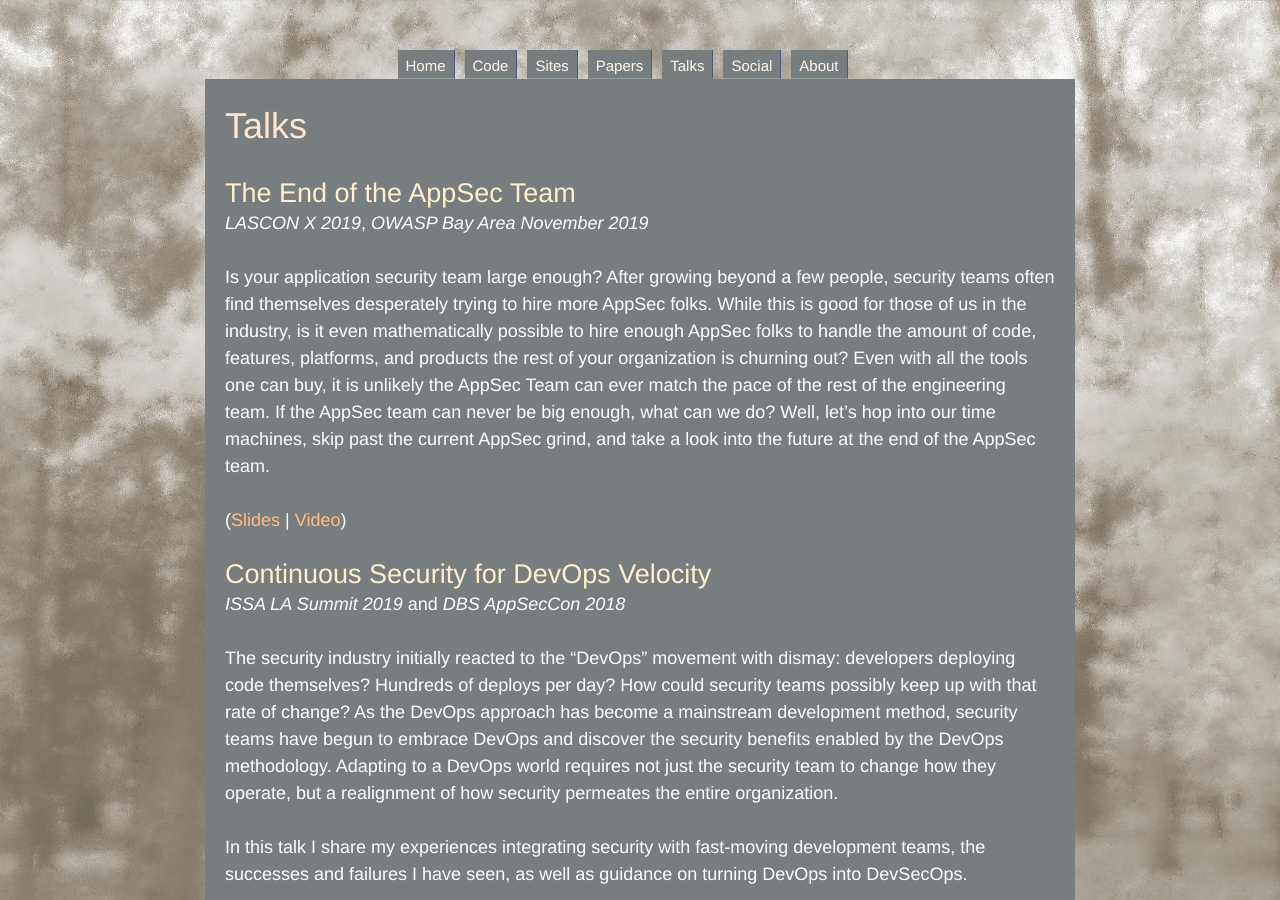
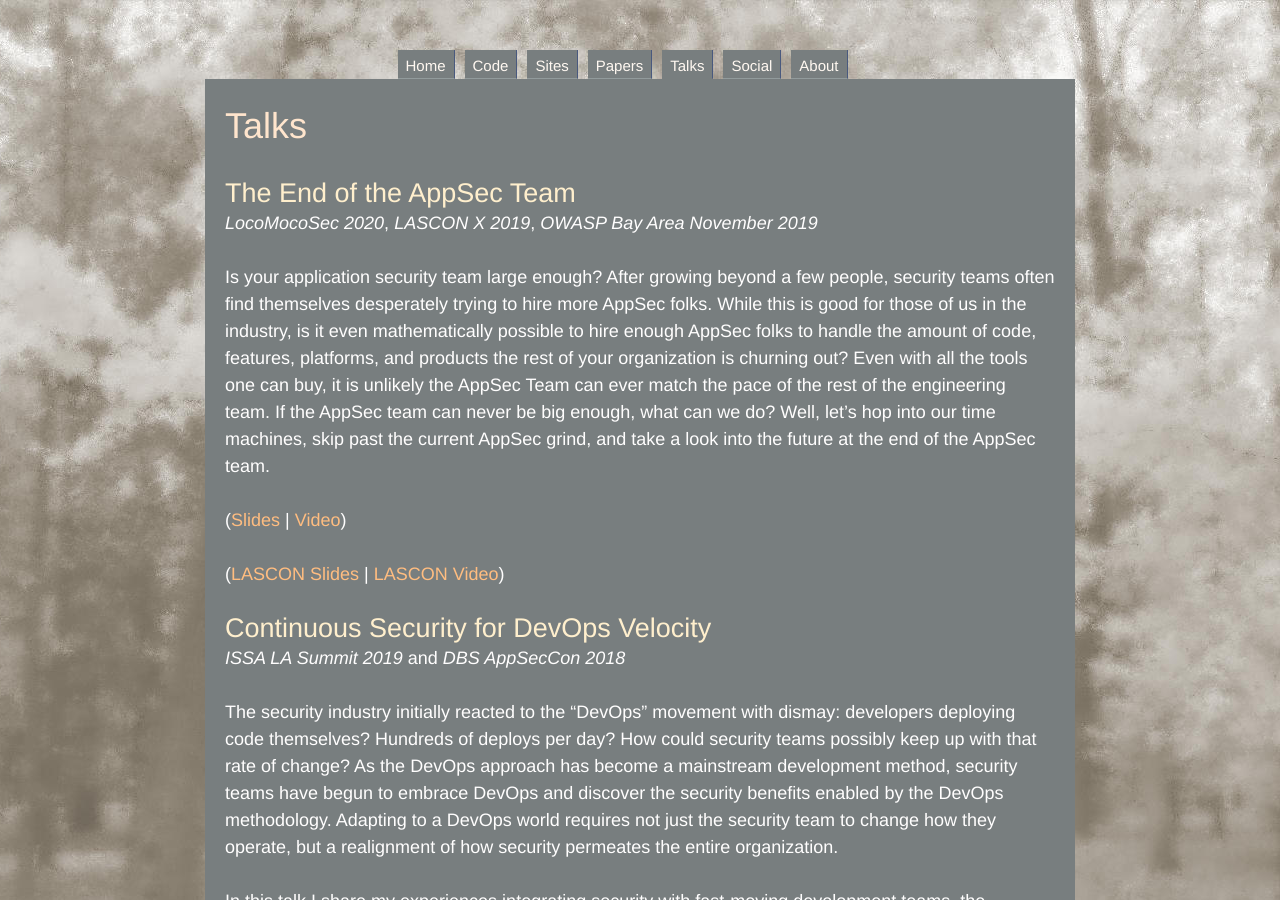
Before and after one commit to presidentbeef/personal-site, a Jekyll site: the page built from talks/index.md, in a window 1280 px wide and 900 px high. Built offline with Jekyll 4.4.1, drawn with Linux system fonts in a browser that asks for light colours.

Commit message:
Add LocoMocoSec 2020

```diff
--- a/talks/index.md
+++ b/talks/index.md
@@ -6,11 +6,14 @@
 ## Talks
 
 ### The End of the AppSec Team
-_LASCON X 2019_, _OWASP Bay Area November 2019_
+_LocoMocoSec 2020_, _LASCON X 2019_, _OWASP Bay Area November 2019_
 
 Is your application security team large enough? After growing beyond a few people, security teams often find themselves desperately trying to hire more AppSec folks. While this is good for those of us in the industry, is it even mathematically possible to hire enough AppSec folks to handle the amount of code, features, platforms, and products the rest of your organization is churning out? Even with all the tools one can buy, it is unlikely the AppSec Team can ever match the pace of the rest of the engineering team. If the AppSec team can never be big enough, what can we do? Well, let’s hop into our time machines, skip past the current AppSec grind, and take a look into the future at the end of the AppSec team.
 
-([Slides](https://docs.google.com/presentation/d/e/2PACX-1vQSTeH8_31rjRx-FSXYLMemMKZvLxTWOWUP4HsaBuUyccSrPRGQoewl12PXkmugXxph9lkKmQGY7_H8/pub?start=false&loop=false&delayms=3000) \| [Video](https://youtu.be/7CIW1P2fnGw))
+
+([Slides](https://docs.google.com/presentation/d/e/2PACX-1vSznC8PdTd9K0SkOuVN5f5ZiOHrVmvePAIfK65ueUHVS4dONVfZ9naSqoypUVVuOCN8xNoEmywVZufl/pub?start=false&loop=false&delayms=3000) \| [Video](https://slideslive.com/38940002/the-end-of-the-appsec-team))
+
+([LASCON Slides](https://docs.google.com/presentation/d/e/2PACX-1vQSTeH8_31rjRx-FSXYLMemMKZvLxTWOWUP4HsaBuUyccSrPRGQoewl12PXkmugXxph9lkKmQGY7_H8/pub?start=false&loop=false&delayms=3000) \| [LASCON Video](https://youtu.be/7CIW1P2fnGw))
 
 ### Continuous Security for DevOps Velocity
 _ISSA LA Summit 2019_ and _DBS AppSecCon 2018_
```
